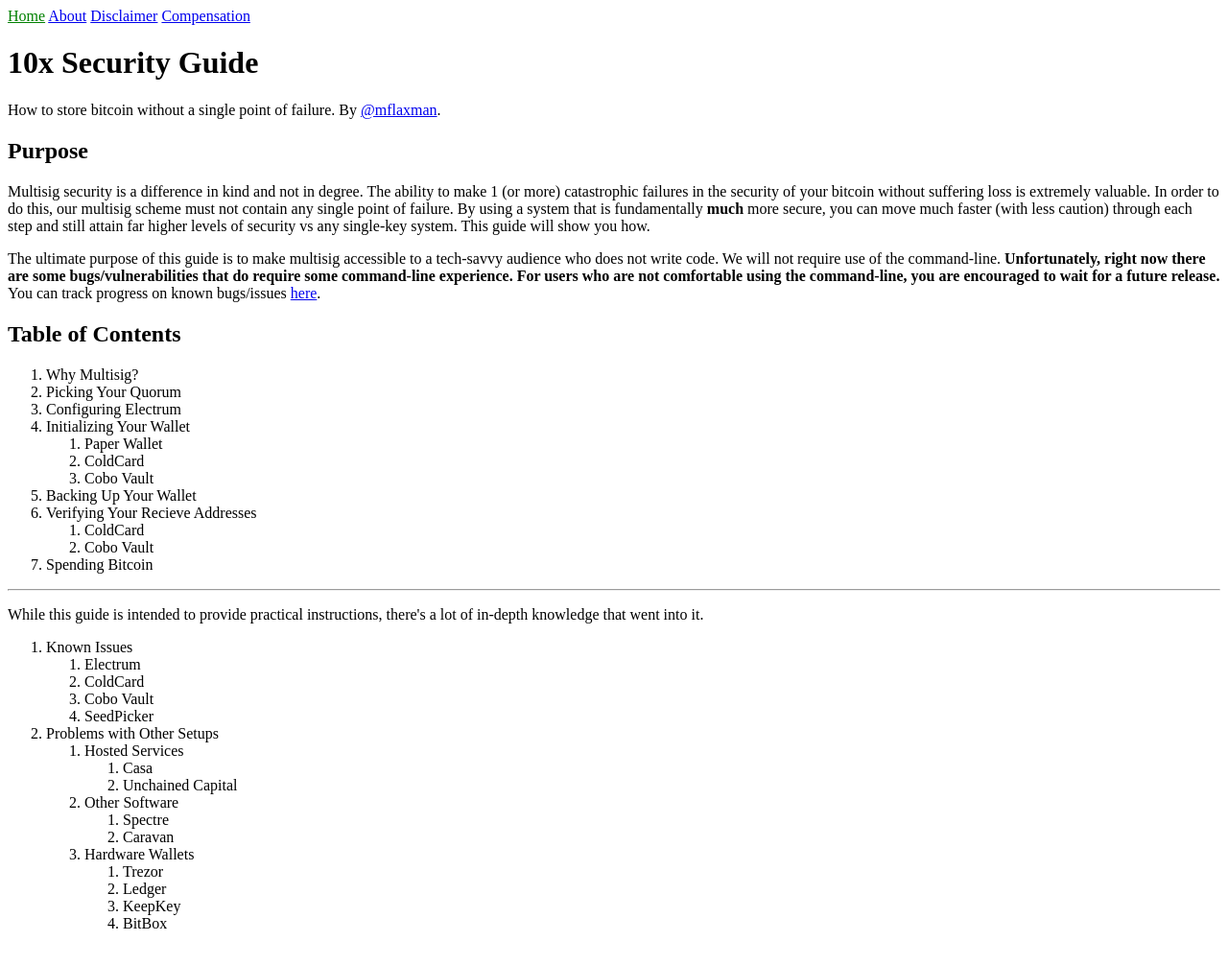
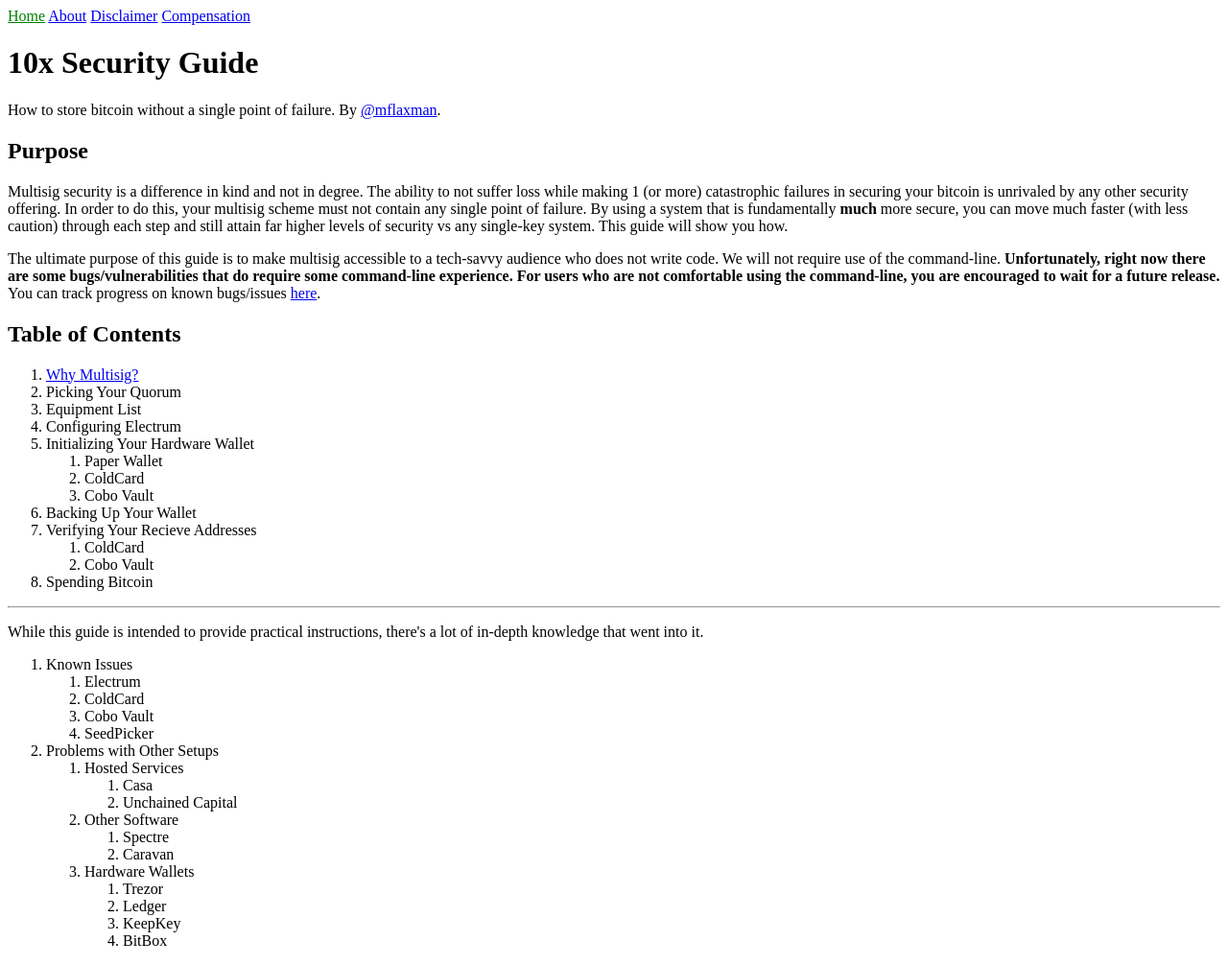
Before and after one commit to btcguide/btcguide.github.io, a Jekyll site: the page built from index.html, in a window 1280 px wide. Shown: the whole page at 96% size. Built offline with Jekyll 4.4.1, drawn with Linux system fonts in a browser that asks for light colours.

```diff
--- a/index.html
+++ b/index.html
@@ -9,8 +9,8 @@ title: Home
 <h2>Purpose</h2>
 <p>
   Multisig security is a difference in kind and not in degree.
-  The ability to make 1 (or more) catastrophic failures in the security of your bitcoin without suffering loss is extremely valuable.
-  In order to do this, our multisig scheme must not contain any single point of failure.
+  The ability to not suffer loss while making 1 (or more) catastrophic failures in securing your bitcoin is unrivaled by any other security offering.
+  In order to do this, your multisig scheme must not contain any single point of failure.
   By using a system that is fundamentally <strong>much</strong> more secure, you can move much faster (with less caution) through each step and still attain far higher levels of security vs any single-key system.
   This guide will show you how.
 </p>
@@ -29,13 +29,15 @@ title: Home
 <h2>Table of Contents</h2>
 
 <ol>
-  <li>Why Multisig?</li>
+  <li><a href="/why-multisig">Why Multisig?</a></li>
 
   <li>Picking Your Quorum</li>
 
+  <li>Equipment List</li>
+
   <li>Configuring Electrum</li>
 
-  <li>Initializing Your Wallet
+  <li>Initializing Your Hardware Wallet
     <ol>
       <li>Paper Wallet</li>
       <li>ColdCard</li>
```
Also changed, not shown: why-multisig.md (added, +39 -0 lines).
